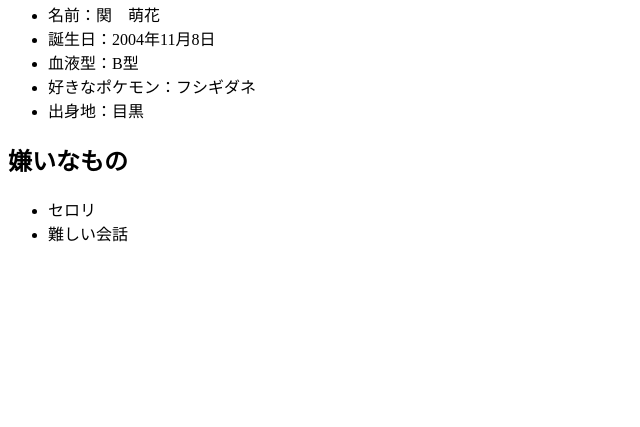
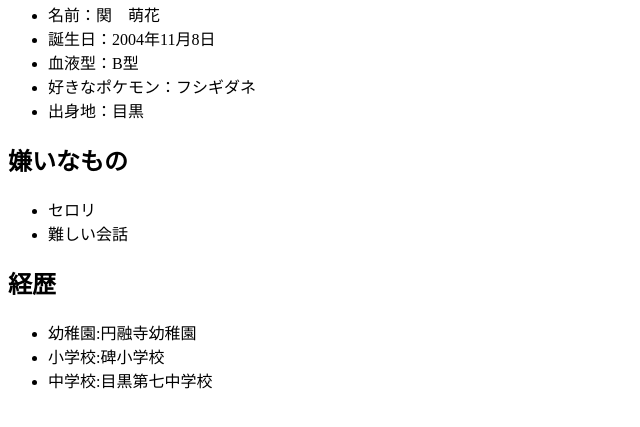
Before and after one commit to s2322085/git-practice2023, a plain HTML site: page index.html in a window 1280 px wide. Shown: the part 87-514 px from the top of the page, without its empty margins (0-640 px from the left). Drawn offline with Linux system fonts and the light colour scheme.

Commit message:
経歴を追記

```diff
--- a/index.html
+++ b/index.html
@@ -25,5 +25,13 @@
         <li>難しい会話</li>
     </ul>
 
+    <h2>経歴</h2>
+    <ul>
+        <li>幼稚園:円融寺幼稚園</li>
+        <li>小学校:碑小学校</li>
+        <li>中学校:目黒第七中学校</li>
+    </ul>
+
+
 </body>
 </html>
```
